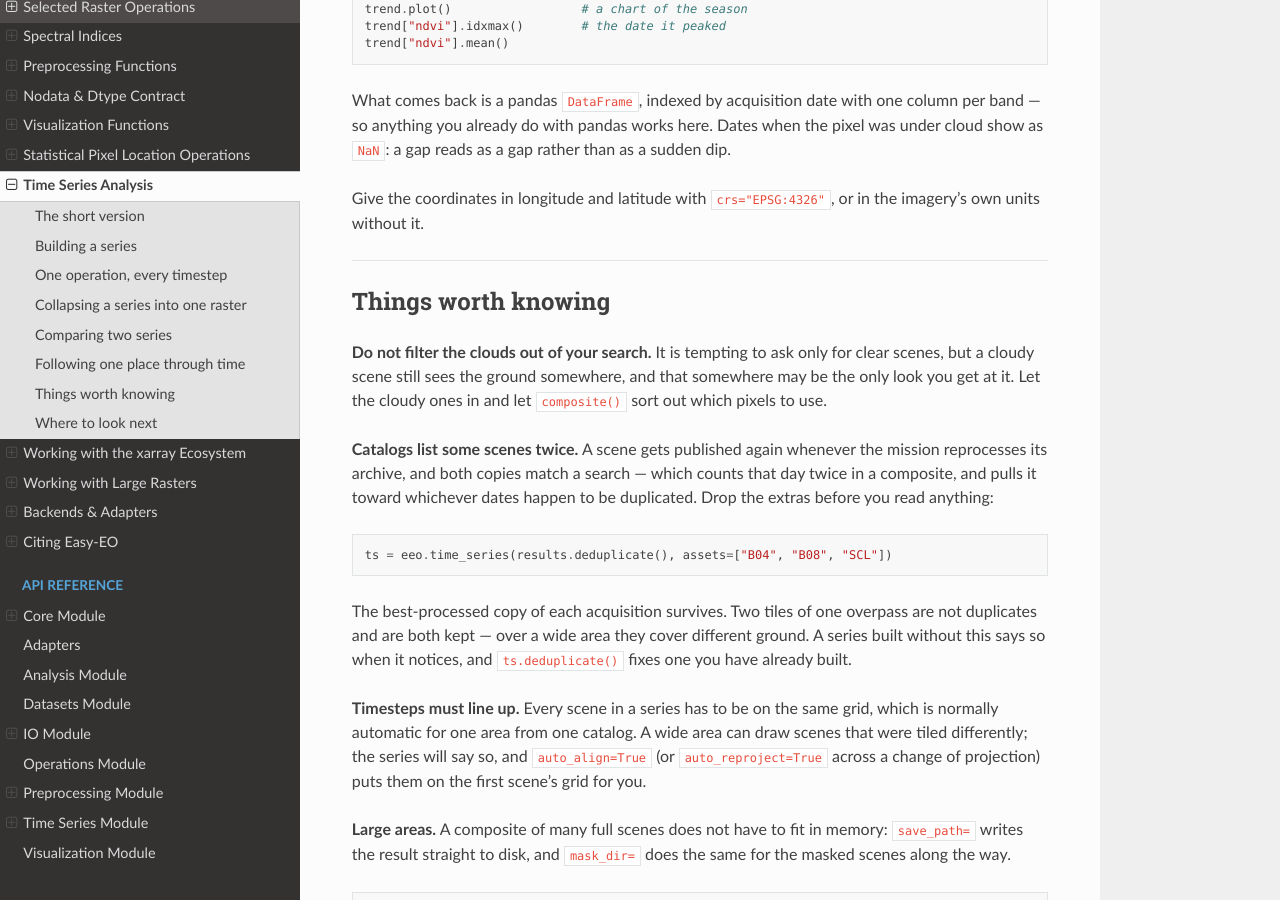
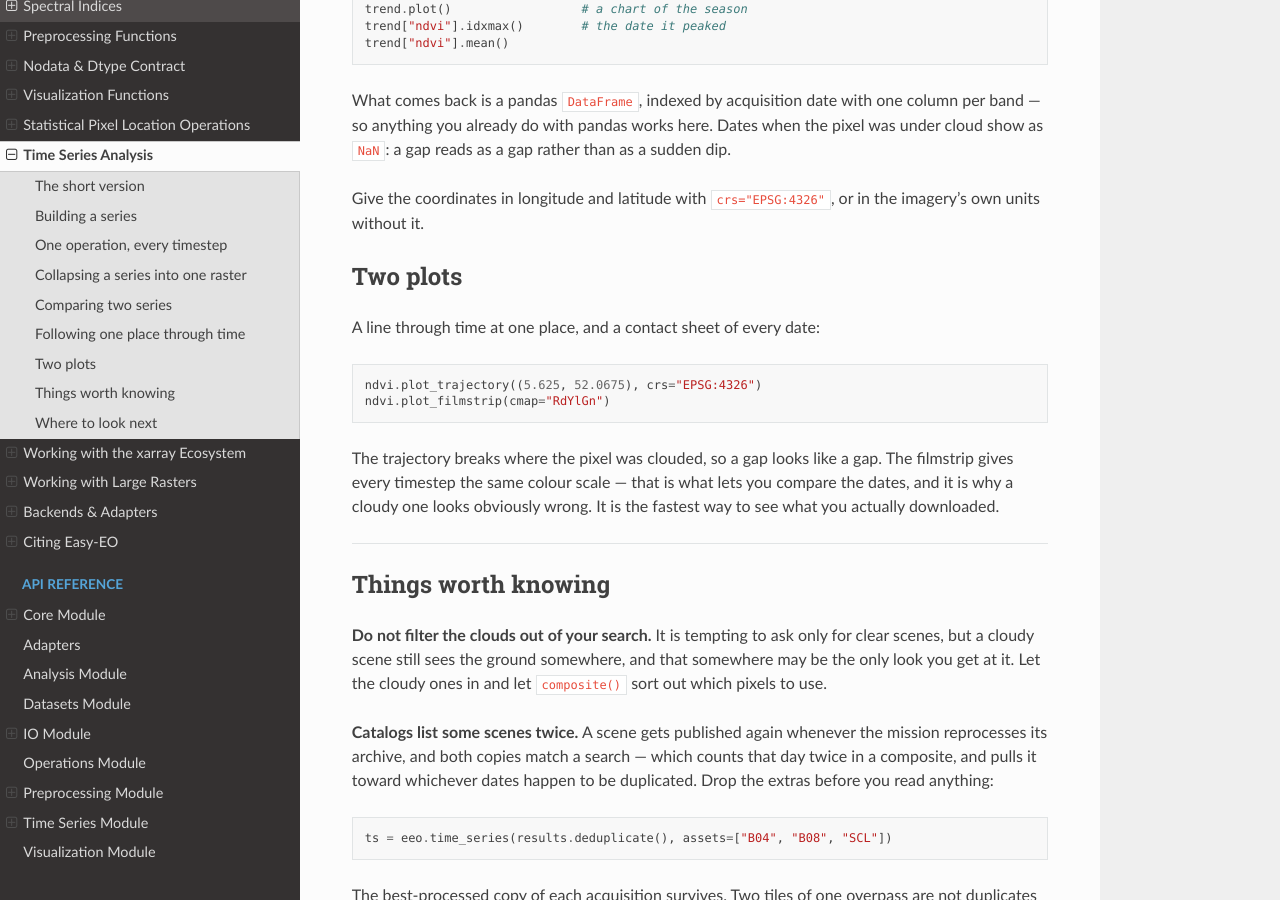
Before and after one commit to Tommy-Burns/easy-eo, a Sphinx documentation site: the page built from docs/source/user_guide/time_series.rst, in a window 1280 px wide and 900 px high, scrolled down 4056 px. Built offline with Sphinx 7.4.7 and the Read the Docs theme 3.1.0, drawn with Linux system fonts in a browser that asks for light colours.

Commit message:
docs(time series): plot a series as a trajectory and a filmstrip

```diff
--- a/docs/source/user_guide/time_series.rst
+++ b/docs/source/user_guide/time_series.rst
@@ -224,6 +224,21 @@ sudden dip.
 Give the coordinates in longitude and latitude with ``crs="EPSG:4326"``, or in
 the imagery's own units without it.
 
+Two plots
+---------
+
+A line through time at one place, and a contact sheet of every date:
+
+.. code-block:: python
+
+   ndvi.plot_trajectory((5.625, 52.0675), crs="EPSG:4326")
+   ndvi.plot_filmstrip(cmap="RdYlGn")
+
+The trajectory breaks where the pixel was clouded, so a gap looks like a gap. The
+filmstrip gives every timestep the same colour scale — that is what lets you
+compare the dates, and it is why a cloudy one looks obviously wrong. It is the
+fastest way to see what you actually downloaded.
+
 -----
 
 Things worth knowing
```
Also changed, not shown: docs/source/modules/timeseries.rst (+51 -0 lines).
